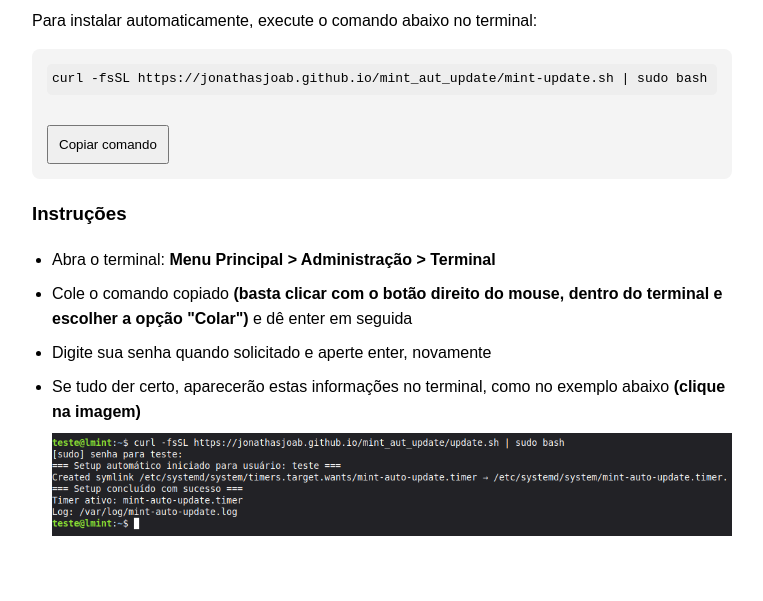
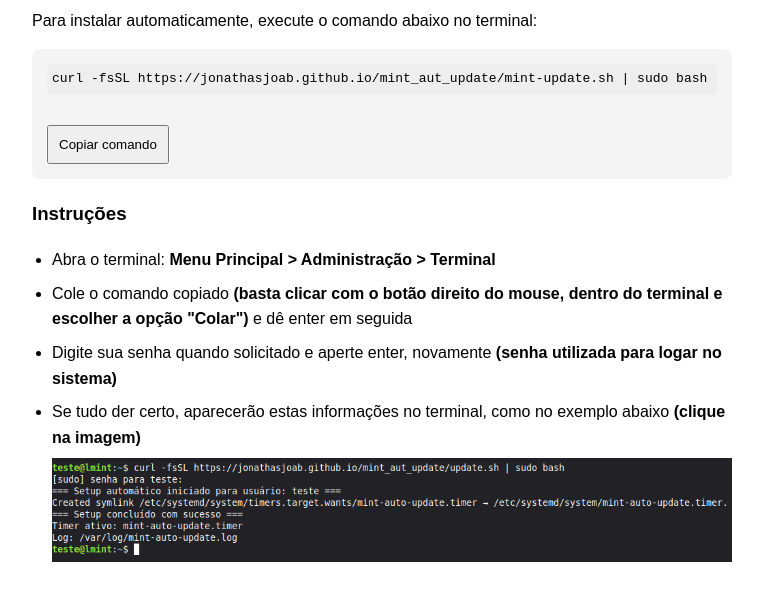
Before and after one commit to jonathasjoab/mint_aut_update, a plain HTML site: page index.html in a window 1280 px wide. Shown: the part 105-706 px from the top of the page, without its empty margins (258-1021 px from the left). Drawn offline with Linux system fonts and the light colour scheme.

Commit message:
nova versao do index

```diff
--- a/index.html
+++ b/index.html
@@ -76,7 +76,7 @@
   <ul>
     <li>Abra o terminal: <b>Menu Principal > Administração > Terminal</b></li>
     <li>Cole o comando copiado <b>(basta clicar com o botão direito do mouse, dentro do terminal e escolher a opção "Colar")</b> e dê enter em seguida</li>
-    <li>Digite sua senha quando solicitado e aperte enter, novamente</li>
+    <li>Digite sua senha quando solicitado e aperte enter, novamente <b>(senha utilizada para logar no sistema)</b></li>
     <li>Se tudo der certo, aparecerão estas informações no terminal, como no exemplo abaixo
     <b>(clique na imagem)</b></li>
     <img src="terminal.png" alt="Exemplo de saída do terminal" onclick="openLightbox(this)">
```
